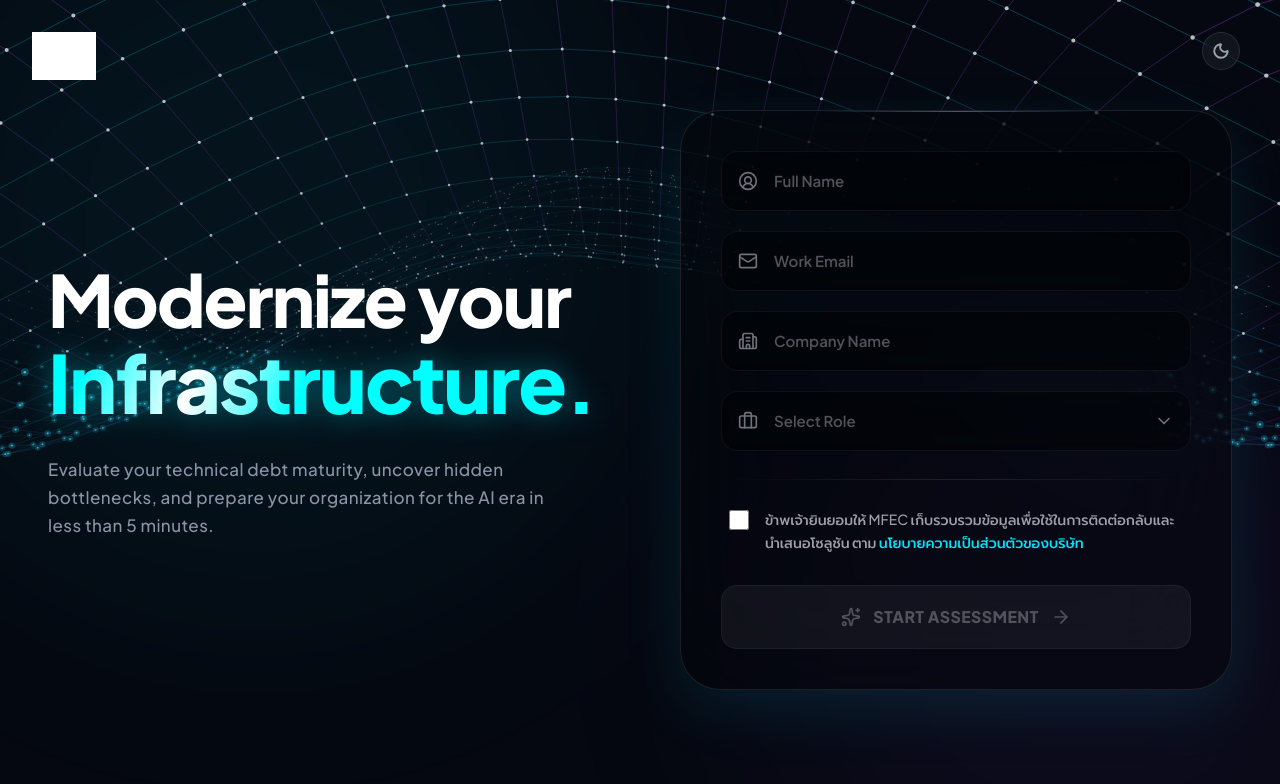
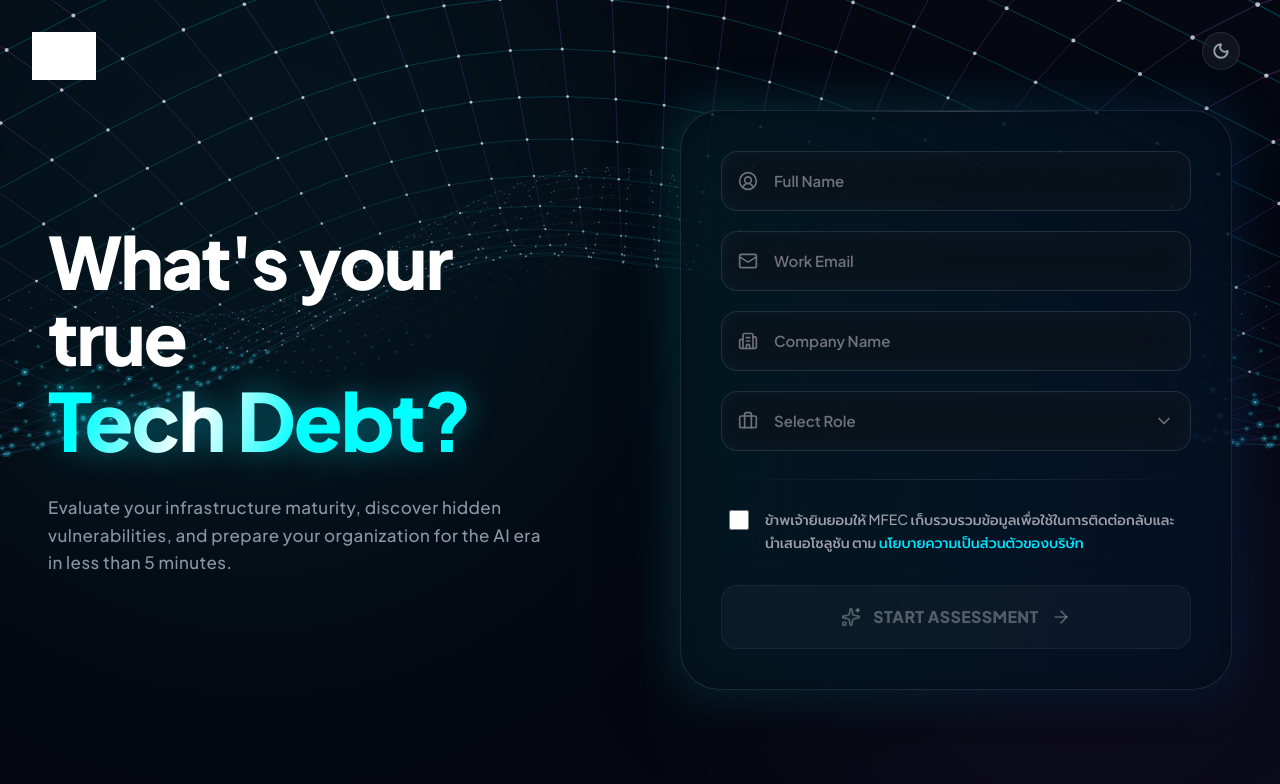
Before and after one commit to saereu-ps/tech-debt-assessment, a React (Vite) app: page / in a window 1280 px wide. Shown: the top 784 px of the page. Built offline with nearby package versions, Linux system fonts and the light colour scheme; grey boxes are pictures that could not be loaded.

Commit message:
Premium glassmorphism form redesign and restore catchy copy

```diff
--- a/src/components/LandingPage.tsx
+++ b/src/components/LandingPage.tsx
@@ -72,15 +72,15 @@ const LandingPage: React.FC<LandingPageProps> = ({ onStart }) => {
         >
           <div className="flex flex-col w-full relative z-10">
             <h1 className="text-[40px] sm:text-[48px] md:text-[56px] xl:text-[72px] font-extrabold text-zinc-900 dark:text-white leading-[1.05] tracking-tight">
-              Modernize your
+              What's your true
             </h1>
             <h1 className="text-[48px] sm:text-[56px] md:text-[64px] xl:text-[80px] font-extrabold animate-shine leading-[1.05] tracking-tight mt-1" style={{ filter: 'var(--title-drop-shadow)' }}>
-              Infrastructure.
+              Tech Debt?
             </h1>
           </div>
 
           <p className="text-zinc-500 dark:text-[#8b93a5] text-[15px] md:text-[17px] font-medium max-w-[500px] mx-auto lg:mx-0 leading-relaxed tracking-wide mt-2">
-            Evaluate your technical debt maturity, uncover hidden bottlenecks, and prepare your organization for the AI era in less than 5 minutes.
+            Evaluate your infrastructure maturity, discover hidden vulnerabilities, and prepare your organization for the AI era in less than 5 minutes.
           </p>
         </motion.div>
 
@@ -91,26 +91,29 @@ const LandingPage: React.FC<LandingPageProps> = ({ onStart }) => {
           transition={{ duration: 0.8, ease: "easeOut", delay: 0.2 }}
           className="w-full relative"
         >
+          {/* Outer Glow Effect behind the form */}
+          <div className="absolute -inset-1 bg-gradient-to-r from-[#00e5ff]/20 to-[#0077ff]/20 rounded-[40px] blur-xl opacity-0 dark:opacity-100 transition-opacity duration-1000"></div>
+
           <form
             onSubmit={handleSubmit}
-            className="w-full flex flex-col gap-6 relative p-8 md:p-10 rounded-[32px] md:rounded-[40px] border border-white/40 dark:border-white/10 shadow-[0_20px_60px_rgba(0,0,0,0.1)] dark:shadow-[0_20px_60px_rgba(0,229,255,0.1)] bg-white/40 dark:bg-[#03060c]/40 backdrop-blur-3xl overflow-hidden"
+            className="w-full flex flex-col gap-6 relative p-8 md:p-10 rounded-[32px] md:rounded-[40px] border border-white/40 dark:border-white/10 shadow-[0_20px_60px_rgba(0,0,0,0.1)] dark:shadow-[0_20px_80px_rgba(0,0,0,0.4)] bg-white/40 dark:bg-[#03060c]/60 backdrop-blur-3xl overflow-hidden"
           >
             {/* Subtle inner top highlight */}
-            <div className="absolute top-0 left-1/4 right-1/4 h-[1px] bg-gradient-to-r from-transparent via-white/50 dark:via-[#00e5ff]/50 to-transparent"></div>
+            <div className="absolute top-0 left-1/4 right-1/4 h-[1px] bg-gradient-to-r from-transparent via-white/50 dark:via-white/20 to-transparent"></div>
 
-            <div className="flex flex-col gap-5">
+            <div className="flex flex-col gap-5 relative z-10">
 
               {/* Name Input */}
               <div className="group relative">
-                <div className="absolute inset-0 bg-gradient-to-r from-[#00e5ff] to-[#0077ff] rounded-2xl blur opacity-0 group-focus-within:opacity-30 transition-opacity duration-500"></div>
-                <div className="relative flex items-center h-[60px] rounded-2xl bg-white/60 dark:bg-black/30 border border-white/50 dark:border-white/5 px-4 backdrop-blur-md transition-all duration-300 group-hover:bg-white/80 dark:group-hover:bg-black/50 group-focus-within:bg-white dark:group-focus-within:bg-[#0a101d] group-focus-within:border-[#00e5ff]/50 shadow-inner">
+                <div className="absolute inset-0 bg-gradient-to-r from-[#00e5ff] to-[#0077ff] rounded-2xl blur opacity-0 group-focus-within:opacity-20 transition-opacity duration-500"></div>
+                <div className="relative flex items-center h-[60px] rounded-2xl bg-white/60 dark:bg-white/[0.03] border border-white/50 dark:border-white/10 px-4 backdrop-blur-md transition-all duration-300 group-hover:bg-white/80 dark:group-hover:bg-white/[0.06] group-focus-within:bg-white dark:group-focus-within:bg-white/[0.1] group-focus-within:border-[#00e5ff]/50 shadow-inner dark:shadow-none">
                   <UserCircle2 className="w-5 h-5 text-zinc-400 dark:text-zinc-500 group-focus-within:text-[#00e5ff] transition-colors shrink-0" />
                   <input
                     type="text"
                     placeholder="Full Name"
                     value={name}
                     onChange={(e) => setName(e.target.value)}
-                    className="w-full h-full bg-transparent border-none outline-none text-[15px] font-semibold text-zinc-900 dark:text-white placeholder-zinc-400 dark:placeholder-zinc-600 px-4 focus:ring-0"
+                    className="w-full h-full bg-transparent border-none outline-none text-[15px] font-semibold text-zinc-900 dark:text-white placeholder-zinc-400 dark:placeholder-zinc-500 px-4 focus:ring-0"
                     required
                   />
                 </div>
@@ -118,15 +121,15 @@ const LandingPage: React.FC<LandingPageProps> = ({ onStart }) => {
 
               {/* Email Input */}
               <div className="group relative">
-                <div className="absolute inset-0 bg-gradient-to-r from-[#00e5ff] to-[#0077ff] rounded-2xl blur opacity-0 group-focus-within:opacity-30 transition-opacity duration-500"></div>
-                <div className="relative flex items-center h-[60px] rounded-2xl bg-white/60 dark:bg-black/30 border border-white/50 dark:border-white/5 px-4 backdrop-blur-md transition-all duration-300 group-hover:bg-white/80 dark:group-hover:bg-black/50 group-focus-within:bg-white dark:group-focus-within:bg-[#0a101d] group-focus-within:border-[#00e5ff]/50 shadow-inner">
+                <div className="absolute inset-0 bg-gradient-to-r from-[#00e5ff] to-[#0077ff] rounded-2xl blur opacity-0 group-focus-within:opacity-20 transition-opacity duration-500"></div>
+                <div className="relative flex items-center h-[60px] rounded-2xl bg-white/60 dark:bg-white/[0.03] border border-white/50 dark:border-white/10 px-4 backdrop-blur-md transition-all duration-300 group-hover:bg-white/80 dark:group-hover:bg-white/[0.06] group-focus-within:bg-white dark:group-focus-within:bg-white/[0.1] group-focus-within:border-[#00e5ff]/50 shadow-inner dark:shadow-none">
                   <Mail className="w-5 h-5 text-zinc-400 dark:text-zinc-500 group-focus-within:text-[#00e5ff] transition-colors shrink-0" />
                   <input
                     type="email"
                     placeholder="Work Email"
                     value={email}
                     onChange={(e) => setEmail(e.target.value)}
-                    className="w-full h-full bg-transparent border-none outline-none text-[15px] font-semibold text-zinc-900 dark:text-white placeholder-zinc-400 dark:placeholder-zinc-600 px-4 focus:ring-0"
+                    className="w-full h-full bg-transparent border-none outline-none text-[15px] font-semibold text-zinc-900 dark:text-white placeholder-zinc-400 dark:placeholder-zinc-500 px-4 focus:ring-0"
                     required
                   />
                 </div>
@@ -134,15 +137,15 @@ const LandingPage: React.FC<LandingPageProps> = ({ onStart }) => {
 
               {/* Organization Input */}
               <div className="group relative">
-                <div className="absolute inset-0 bg-gradient-to-r from-[#00e5ff] to-[#0077ff] rounded-2xl blur opacity-0 group-focus-within:opacity-30 transition-opacity duration-500"></div>
-                <div className="relative flex items-center h-[60px] rounded-2xl bg-white/60 dark:bg-black/30 border border-white/50 dark:border-white/5 px-4 backdrop-blur-md transition-all duration-300 group-hover:bg-white/80 dark:group-hover:bg-black/50 group-focus-within:bg-white dark:group-focus-within:bg-[#0a101d] group-focus-within:border-[#00e5ff]/50 shadow-inner">
+                <div className="absolute inset-0 bg-gradient-to-r from-[#00e5ff] to-[#0077ff] rounded-2xl blur opacity-0 group-focus-within:opacity-20 transition-opacity duration-500"></div>
+                <div className="relative flex items-center h-[60px] rounded-2xl bg-white/60 dark:bg-white/[0.03] border border-white/50 dark:border-white/10 px-4 backdrop-blur-md transition-all duration-300 group-hover:bg-white/80 dark:group-hover:bg-white/[0.06] group-focus-within:bg-white dark:group-focus-within:bg-white/[0.1] group-focus-within:border-[#00e5ff]/50 shadow-inner dark:shadow-none">
                   <Building2 className="w-5 h-5 text-zinc-400 dark:text-zinc-500 group-focus-within:text-[#00e5ff] transition-colors shrink-0" />
                   <input
                     type="text"
                     placeholder="Company Name"
                     value={company}
                     onChange={(e) => setCompany(e.target.value)}
-                    className="w-full h-full bg-transparent border-none outline-none text-[15px] font-semibold text-zinc-900 dark:text-white placeholder-zinc-400 dark:placeholder-zinc-600 px-4 focus:ring-0"
+                    className="w-full h-full bg-transparent border-none outline-none text-[15px] font-semibold text-zinc-900 dark:text-white placeholder-zinc-400 dark:placeholder-zinc-500 px-4 focus:ring-0"
                     required
                   />
                 </div>
@@ -150,15 +153,15 @@ const LandingPage: React.FC<LandingPageProps> = ({ onStart }) => {
 
               {/* Role Dropdown */}
               <div className="group relative">
-                <div className="absolute inset-0 bg-gradient-to-r from-[#00e5ff] to-[#0077ff] rounded-2xl blur opacity-0 group-focus-within:opacity-30 transition-opacity duration-500"></div>
+                <div className="absolute inset-0 bg-gradient-to-r from-[#00e5ff] to-[#0077ff] rounded-2xl blur opacity-0 group-focus-within:opacity-20 transition-opacity duration-500"></div>
                 <div
                   ref={dropdownRef}
                   onClick={() => setIsDropdownOpen(!isDropdownOpen)}
-                  className="relative flex items-center h-[60px] rounded-2xl bg-white/60 dark:bg-black/30 border border-white/50 dark:border-white/5 px-4 backdrop-blur-md transition-all duration-300 group-hover:bg-white/80 dark:group-hover:bg-black/50 cursor-pointer shadow-inner"
-                  style={{ borderColor: isDropdownOpen ? 'rgba(0, 229, 255, 0.5)' : undefined, backgroundColor: isDropdownOpen ? 'rgba(10, 16, 29, 0.8)' : undefined }}
+                  className="relative flex items-center h-[60px] rounded-2xl bg-white/60 dark:bg-white/[0.03] border border-white/50 dark:border-white/10 px-4 backdrop-blur-md transition-all duration-300 group-hover:bg-white/80 dark:group-hover:bg-white/[0.06] cursor-pointer shadow-inner dark:shadow-none"
+                  style={{ borderColor: isDropdownOpen ? 'rgba(0, 229, 255, 0.5)' : undefined, backgroundColor: isDropdownOpen ? 'rgba(255, 255, 255, 0.1)' : undefined }}
                 >
                   <Briefcase className={`w-5 h-5 transition-colors shrink-0 ${isDropdownOpen ? 'text-[#00e5ff]' : 'text-zinc-400 dark:text-zinc-500 group-hover:text-zinc-500 dark:group-hover:text-zinc-400'}`} />
-                  <span className={`w-full px-4 text-[15px] font-semibold truncate ${role ? 'text-zinc-900 dark:text-white' : 'text-zinc-400 dark:text-zinc-600'}`}>
+                  <span className={`w-full px-4 text-[15px] font-semibold truncate ${role ? 'text-zinc-900 dark:text-white' : 'text-zinc-400 dark:text-zinc-500'}`}>
                     {role || "Select Role"}
                   </span>
                   <motion.div animate={{ rotate: isDropdownOpen ? 180 : 0 }}>
@@ -174,13 +177,13 @@ const LandingPage: React.FC<LandingPageProps> = ({ onStart }) => {
                       animate={{ opacity: 1, y: 0, scale: 1 }}
                       exit={{ opacity: 0, y: -10, scale: 0.95 }}
                       transition={{ duration: 0.2, ease: "easeOut" }}
-                      className="absolute top-[70px] left-0 w-full bg-white/95 dark:bg-[#0b1426]/95 backdrop-blur-2xl border border-white/50 dark:border-[#00e5ff]/20 rounded-2xl overflow-hidden shadow-[0_20px_40px_rgba(0,0,0,0.1)] dark:shadow-[0_20px_40px_rgba(0,0,0,0.5)] z-50 max-h-[240px] overflow-y-auto"
+                      className="absolute top-[70px] left-0 w-full bg-white/95 dark:bg-[#0b1426]/95 backdrop-blur-2xl border border-white/50 dark:border-white/10 rounded-2xl overflow-hidden shadow-[0_20px_40px_rgba(0,0,0,0.1)] dark:shadow-[0_20px_40px_rgba(0,0,0,0.8)] z-50 max-h-[240px] overflow-y-auto"
                     >
                       {roles.map((r) => (
                         <div
                           key={r}
                           onClick={() => setRole(r)}
-                          className="px-5 py-3.5 text-[14px] md:text-[15px] font-semibold text-zinc-600 dark:text-zinc-300 hover:text-zinc-900 dark:hover:text-white hover:bg-zinc-100 dark:hover:bg-[#00e5ff]/10 transition-colors duration-200 cursor-pointer"
+                          className="px-5 py-3.5 text-[14px] md:text-[15px] font-semibold text-zinc-600 dark:text-zinc-300 hover:text-zinc-900 dark:hover:text-white hover:bg-zinc-100 dark:hover:bg-white/5 transition-colors duration-200 cursor-pointer"
                         >
                           {r}
                         </div>
@@ -202,7 +205,7 @@ const LandingPage: React.FC<LandingPageProps> = ({ onStart }) => {
                   id="pdpaConsent"
                   checked={pdpaConsent}
                   onChange={(e) => setPdpaConsent(e.target.checked)}
-                  className="peer w-5 h-5 rounded-md border-2 border-zinc-300 dark:border-zinc-600 text-[#00e5ff] focus:ring-[#00e5ff] focus:ring-offset-0 bg-transparent cursor-pointer transition-all duration-300 checked:border-[#00e5ff] checked:bg-[#00e5ff]"
+                  className="peer w-5 h-5 rounded-md border-2 border-zinc-300 dark:border-zinc-500 text-[#00e5ff] focus:ring-[#00e5ff] focus:ring-offset-0 bg-transparent cursor-pointer transition-all duration-300 checked:border-[#00e5ff] checked:bg-[#00e5ff]"
                 />
               </div>
               <label htmlFor="pdpaConsent" className="text-[13px] md:text-[14px] text-zinc-600 dark:text-zinc-400 leading-relaxed cursor-pointer font-medium select-none">
@@ -218,15 +221,15 @@ const LandingPage: React.FC<LandingPageProps> = ({ onStart }) => {
                 group relative w-full h-[64px] rounded-2xl font-black text-[16px] tracking-wide flex items-center justify-center gap-3 transition-all duration-500 overflow-hidden mt-2
                 ${isFormValid
                   ? 'bg-gradient-to-r from-[#00e5ff] to-[#0077ff] text-white shadow-[0_0_20px_rgba(0,229,255,0.3)] hover:shadow-[0_0_40px_rgba(0,229,255,0.6)] hover:scale-[1.02] active:scale-95'
-                  : 'bg-zinc-200/50 dark:bg-white/5 text-zinc-400 dark:text-zinc-600 cursor-not-allowed border border-transparent dark:border-white/5'}
+                  : 'bg-zinc-200/50 dark:bg-white/[0.03] dark:border dark:border-white/5 text-zinc-400 dark:text-white/30 cursor-not-allowed hover:bg-zinc-200/80 dark:hover:bg-white/[0.05] transition-colors'}
               `}
             >
               {isFormValid && (
                 <div className="absolute inset-0 -translate-x-full bg-gradient-to-r from-transparent via-white/40 to-transparent group-hover:animate-[shimmer_1.5s_infinite]"></div>
               )}
-              <Sparkles className={`w-5 h-5 ${isFormValid ? "text-white" : "text-zinc-400 dark:text-zinc-600"} transition-all duration-500`} />
+              <Sparkles className={`w-5 h-5 ${isFormValid ? "text-white" : "text-zinc-400 dark:text-white/30"} transition-all duration-500`} />
               <span>START ASSESSMENT</span>
-              <ArrowRight className={`w-5 h-5 ${isFormValid ? "text-white translate-x-0 group-hover:translate-x-1" : "text-zinc-400 dark:text-zinc-600"} transition-all duration-500`} />
+              <ArrowRight className={`w-5 h-5 ${isFormValid ? "text-white translate-x-0 group-hover:translate-x-1" : "text-zinc-400 dark:text-white/30"} transition-all duration-500`} />
             </button>
           </form>
         </motion.div>
```
